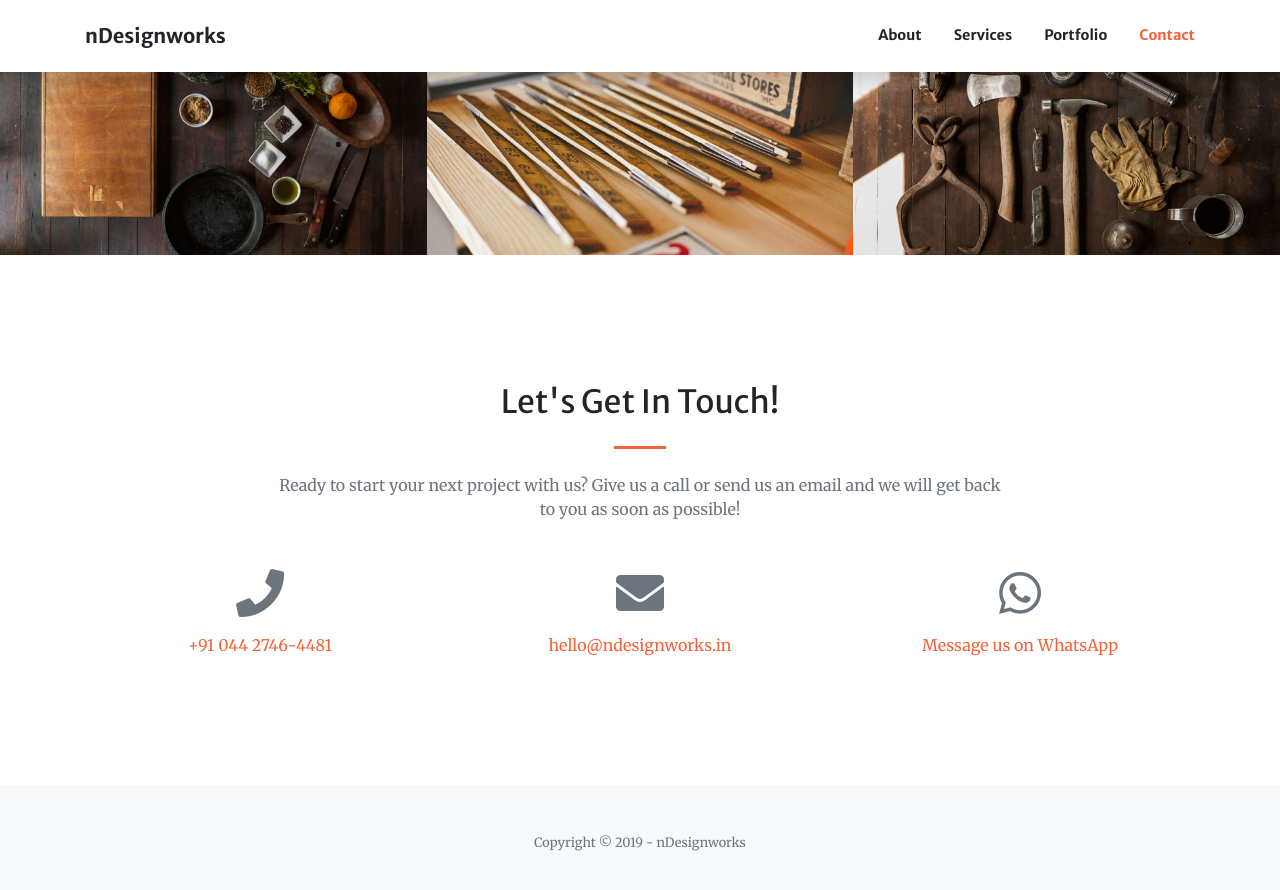
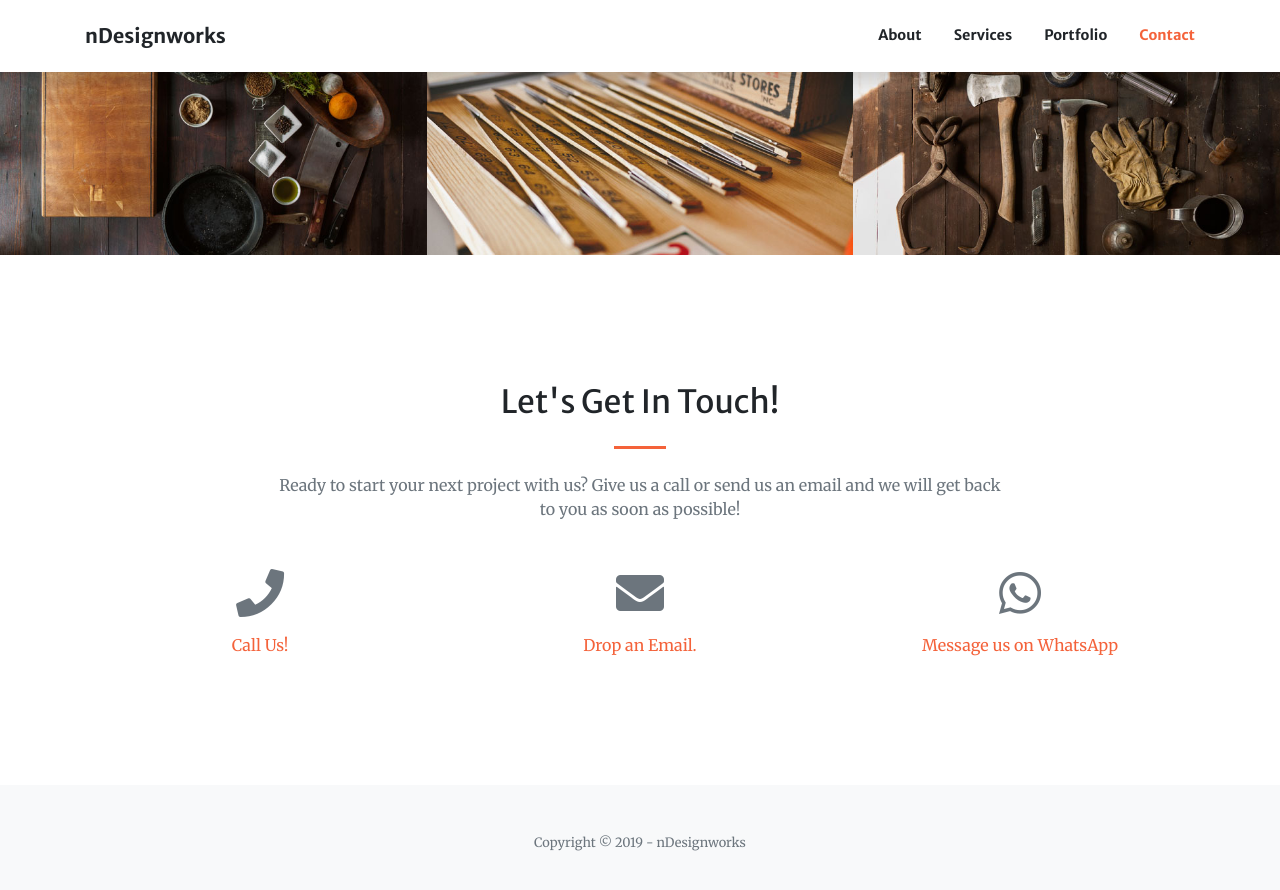
Before and after one commit to NavneetDW/ndesignworks-homepage, a Jekyll site: the page index.html, which Jekyll copies as it is, in a window 1280 px wide and 900 px high, scrolled down 2124 px. Shown: the top 890 px of the window. Built offline with Jekyll 4.4.1, drawn with Linux system fonts in a browser that asks for light colours.

Commit message:
Update the buttons

```diff
--- a/index.html
+++ b/index.html
@@ -229,17 +229,17 @@
         <div class="col-lg-4 ml-auto text-center">
           <i class="fas fa-phone fa-3x mb-3 text-muted"></i>
           <div>
-				<a class="d-block" href="tel:+914427464481">+91 044 2746-4481</div></a>
+				<a class="d-block" href="tel:+914427464481">Call Us!</div></a>
         </div>
         <div class="col-lg-4 mr-auto text-center">
           <i class="fas fa-envelope fa-3x mb-3 text-muted"></i>
           <!-- Make sure to change the email address in anchor text AND the link below! -->
-          <a class="d-block" href="mailto:hello@ndesignworks.in">hello@ndesignworks.in</a>
+          <a class="d-block" href="mailto:hello@ndesignworks.in">Drop an Email.</a>
         </div>
 	 <div class="col-lg-4 mr-auto text-center">
           <i class="fab fa-whatsapp fa-3x mb-3 text-muted"></i>
           <!-- Make sure to change the email address in anchor text AND the link below! -->
-          <a class="d-block" href="https://wa.me/918866015116?text=I%20am%20interested%20in%20learning%20more%20about%20your%20services">Message us on WhatsApp</a>
+          <a class="d-block" href="https://wa.me/918866015116?text=I%20am%20interested%20in%20learning%20more%20about%20your%20services.">Message us on WhatsApp</a>
         </div>
       </div>
     </div>
```
